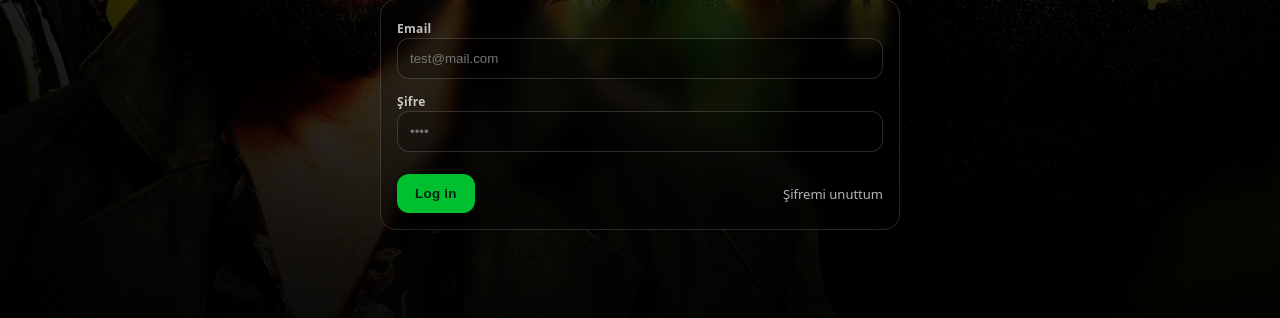
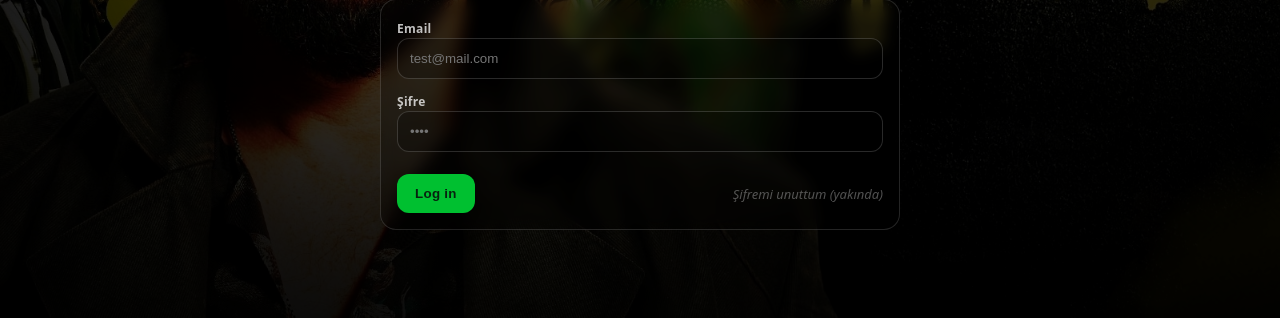
Before and after one commit to mertdonmez1453/dizi-kutusu, a Flask app: page /login in a window 1280 px wide. Shown: the part 521-839 px from the top of the page. Run offline with Flask 3, Linux system fonts and the light colour scheme.

Commit message:
Replace broken forgot-password link with placeholder hint

```diff
--- a/app/static/css/auth.css
+++ b/app/static/css/auth.css
@@ -235,3 +235,9 @@ input:focus{
   font-size: 13px;
 }
 .small-link:hover{ color: rgba(255,255,255,.95); }
+
+.muted-hint{
+  opacity: .45;
+  cursor: default;
+  font-style: italic;
+}
--- a/app/templates/auth/login.html
+++ b/app/templates/auth/login.html
@@ -54,7 +54,7 @@
 
               <div class="form-actions">
                 <button class="btn btn-primary" type="submit">Log in</button>
-                <a class="small-link" href="#">Şifremi unuttum</a>
+                <span class="small-link muted-hint">Şifremi unuttum (yakında)</span>
               </div>
             </div>
           </form>
```
